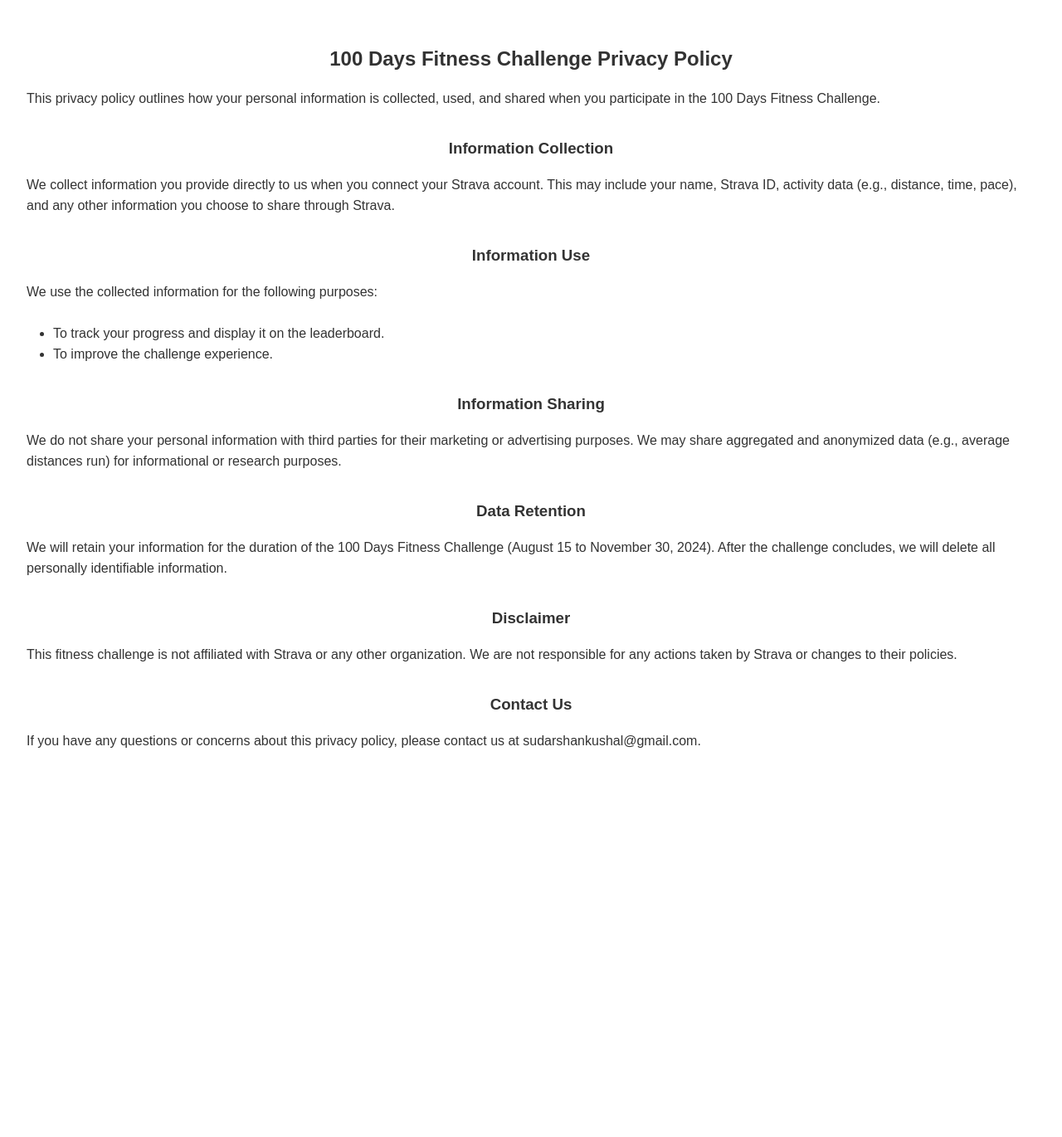
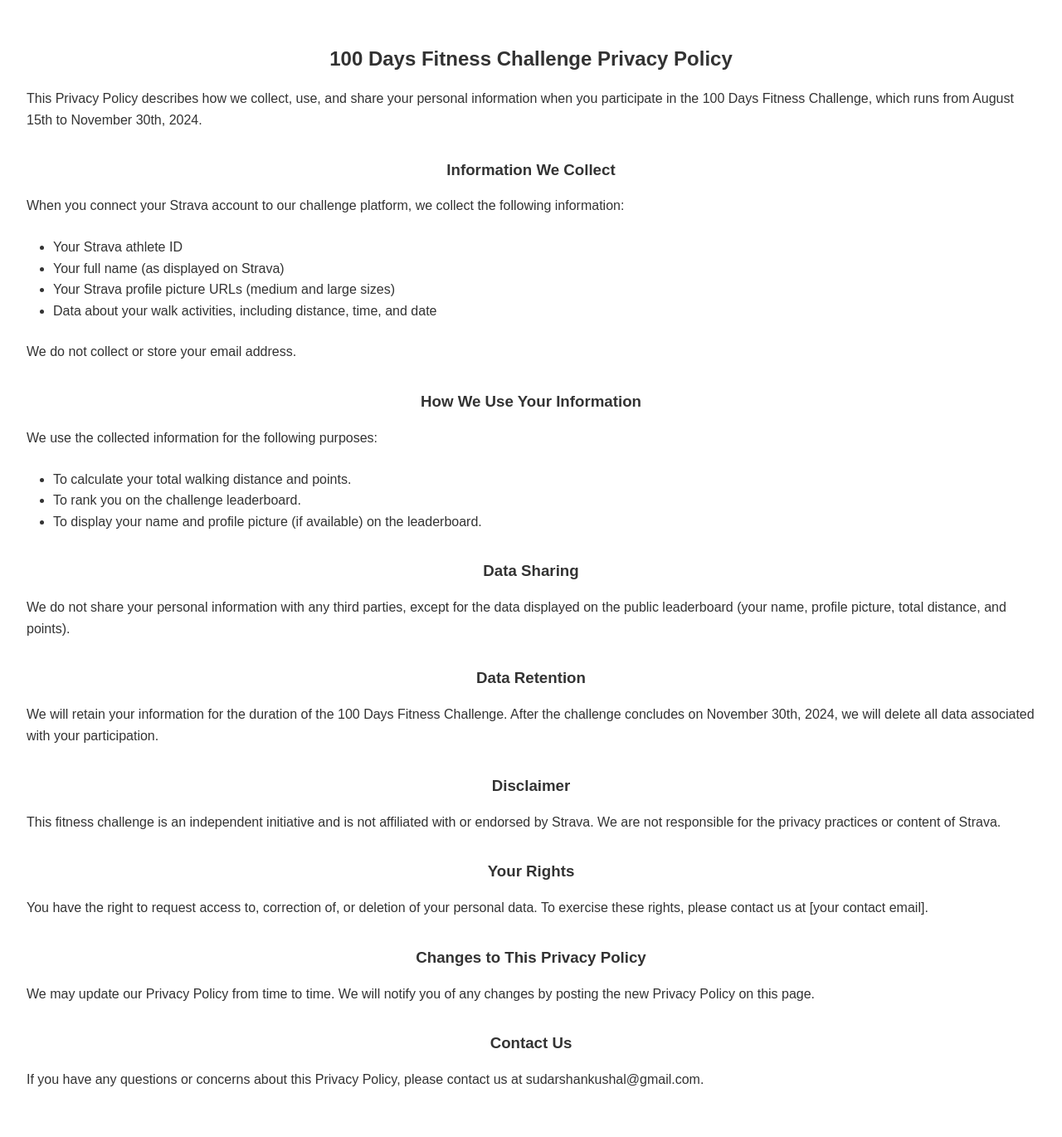
Before and after one commit to sudkushal/ci4, a CodeIgniter 4 app: the page made by app/Views/privacy_policy.php in a window 1280 px wide. Shown: the part 158-1528 px from the top of the page at 83% size. Before the commit the page ends 1059 px from the top, so only its background shows below. Run offline with PHP 8.4 and a stand-in for CodeIgniter, Linux system fonts and the light colour scheme; the template is opened without the code that fills it, so the values that code supplies are empty; some libraries are stand-ins or nearby versions.

```diff
--- a/app/Controllers/Leaderboard.php
+++ b/app/Controllers/Leaderboard.php
@@ -65,6 +65,8 @@ class Leaderboard extends BaseController
 
         $data = [
             'leaderboardData' => $leaderboardData,
+            'startDate' => $startDate,
+            'endDate' => $endDate
         ];
 
         return view('leaderboard_view', $data);
--- a/app/Views/leaderboard_view.php
+++ b/app/Views/leaderboard_view.php
@@ -16,7 +16,7 @@
     </header>
 
     <main>
-        <h2>Top Athletes</h2>
+        <h2>Top Athletes (<?= date('F j', strtotime($startDate)); ?> - <?= date('F j, Y', strtotime($endDate)); ?>)</h2>
         <table class="leaderboard-table">
             <thead>
                 <tr>
--- a/app/Views/privacy_policy.php
+++ b/app/Views/privacy_policy.php
@@ -13,51 +13,71 @@
         <h2>100 Days Fitness Challenge Privacy Policy</h2>
 
         <p>
-            This privacy policy outlines how your personal information is collected, used, and shared when you participate in the 100 Days Fitness Challenge.
+            This Privacy Policy describes how we collect, use, and share your personal information when you participate in the 100 Days Fitness Challenge, which runs from August 15th to November 30th, 2024.
         </p>
 
-        <h3>Information Collection</h3>
+        <h3>Information We Collect</h3>
 
         <p>
-            We collect information you provide directly to us when you connect your Strava account. This may include your name, Strava ID, activity data (e.g., distance, time, pace), and any other information you choose to share through Strava.
+            When you connect your Strava account to our challenge platform, we collect the following information:
+        </p>
+        <ul>
+            <li>Your Strava athlete ID</li>
+            <li>Your full name (as displayed on Strava)</li>
+            <li>Your Strava profile picture URLs (medium and large sizes)</li>
+            <li>Data about your walk activities, including distance, time, and date</li>
+        </ul>
+
+        <p>
+            We do not collect or store your email address.
         </p>
 
-        <h3>Information Use</h3>
-
+        <h3>How We Use Your Information</h3>
         <p>
             We use the collected information for the following purposes:
         </p>
         <ul>
-            <li>To track your progress and display it on the leaderboard.</li>
-            <li>To improve the challenge experience.</li>
+            <li>To calculate your total walking distance and points.</li>
+            <li>To rank you on the challenge leaderboard.</li>
+            <li>To display your name and profile picture (if available) on the leaderboard.</li>
         </ul>
 
-        <h3>Information Sharing</h3>
-
+        <h3>Data Sharing</h3>
         <p>
-            We do not share your personal information with third parties for their marketing or advertising purposes. We may share aggregated and anonymized data (e.g., average distances run) for informational or research purposes.
+            We do not share your personal information with any third parties, except for the data displayed on the public leaderboard (your name, profile picture, total distance, and points).
         </p>
 
         <h3>Data Retention</h3>
 
         <p>
-            We will retain your information for the duration of the 100 Days Fitness Challenge (August 15 to November 30, 2024). After the challenge concludes, we will delete all personally identifiable information.
+            We will retain your information for the duration of the 100 Days Fitness Challenge. After the challenge concludes on November 30th, 2024, we will delete all data associated with your participation.
         </p>
 
         <h3>Disclaimer</h3>
+        <p>
+            This fitness challenge is an independent initiative and is not affiliated with or endorsed by Strava. We are not responsible for the privacy practices or content of Strava.
+        </p>
+
+        <h3>Your Rights</h3>
 
         <p>
-            This fitness challenge is not affiliated with Strava or any other organization. We are not responsible for any actions taken by Strava or changes to their policies.
+            You have the right to request access to, correction of, or deletion of your personal data. To exercise these rights, please contact us at [your contact email].
+        </p>
+
+        <h3>Changes to This Privacy Policy</h3>
+
+        <p>
+            We may update our Privacy Policy from time to time. We will notify you of any changes by posting the new Privacy Policy on this page.
         </p>
 
         <h3>Contact Us</h3>
 
         <p>
-            If you have any questions or concerns about this privacy policy, please contact us at sudarshankushal@gmail.com.
+            If you have any questions or concerns about this Privacy Policy, please contact us at sudarshankushal@gmail.com.
         </p>
     </main>
 
     <footer>
-        </footer>
+    </footer>
 </body>
 </html>
```
